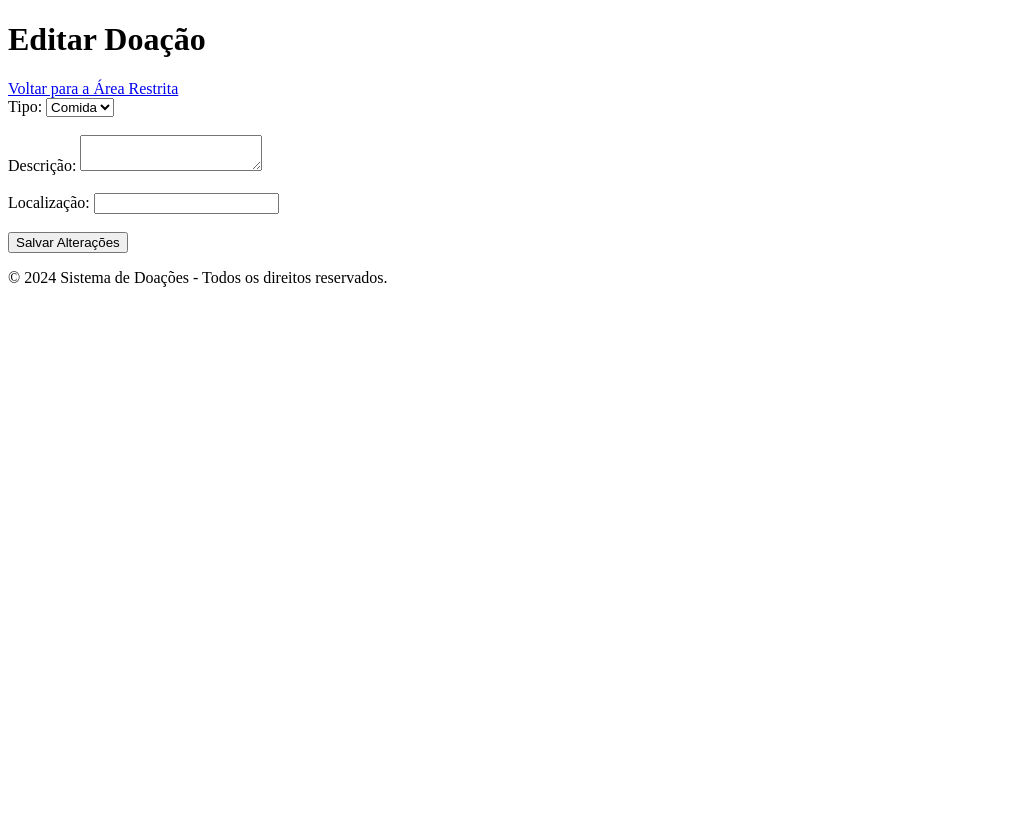
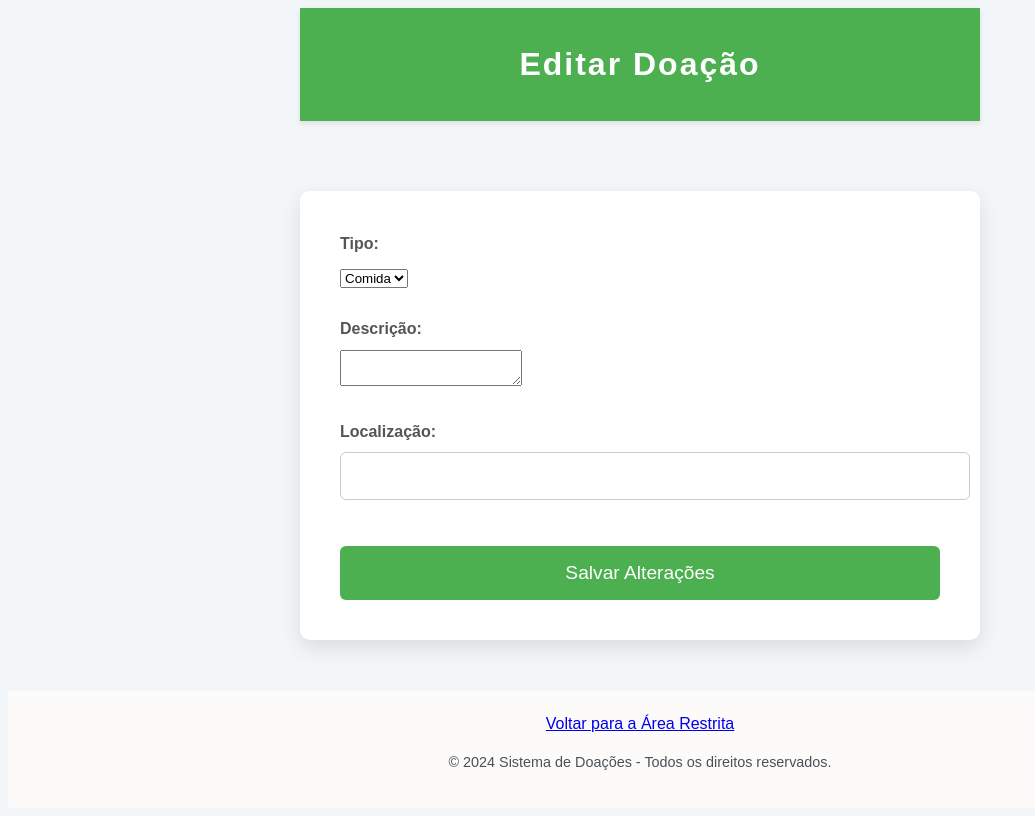
Before and after one commit to SenacProgSis/Projeto_Doa_Alimentos, a Flask app: page /editar_doacao/1 in a window 1280 px wide. Shown: the whole page, without its empty margins (0-1035 px from the left). Before the commit the page ends 287 px from the top, so only its background shows below. Run offline with Flask 3, Linux system fonts and the light colour scheme; a user stored in the database is signed in; data that the repository does not hold is empty; parts of the project's set-up code (start-up, migrations or seed data) failed here and were passed over; some libraries are stand-ins or nearby versions.

Commit message:
pag editar usuario e doação

```diff
--- /dev/null
+++ b/static/css/editar_usuario.css
@@ -0,0 +1,137 @@
+body {
+    font-family: Arial, sans-serif;
+    background-color: #f3f6f9;
+    color: #333;
+    line-height: 1.6;
+    display: flex;
+    flex-direction: column;
+    min-height: 100vh;
+    justify-content: space-between; /* Garante que o conteúdo seja distribuído corretamente */
+}
+
+/* Container comum para alinhar elementos */
+.container {
+    width: 100%;
+    max-width: 800px; /* Largura máxima do contêiner */
+    margin: 0 auto;
+    padding: 0 20px;
+}
+
+/* Cabeçalho */
+header {
+    background-color: #4caf50; /* Cor mais vibrante */
+    color: #fff;
+    padding: 10px 0;
+    text-align: center;
+    box-shadow: 0 2px 5px rgba(0, 0, 0, 0.1);
+    margin-bottom: 20px; /* Espaço de 20px entre o cabeçalho e o conteúdo */
+    width: 90%; /* Largura reduzida */
+    max-width: 680px; /* Largura máxima do cabeçalho */
+    margin-left: auto;
+    margin-right: auto;
+}
+
+header .container {
+    width: 100%;
+}
+
+header h1 {
+    font-size: 2rem;
+    letter-spacing: 2px;
+    font-weight: 700;
+    margin-bottom: 20px;
+}
+
+header a {
+    color: #fff;
+    text-decoration: none;
+    font-size: 1.1rem;
+    padding: 5px 15px;
+    background-color: #3c7a3f;
+    border-radius: 5px;
+    transition: background-color 0.3s ease;
+}
+
+header a:hover {
+    background-color: #91e287;
+}
+
+/* Estilo principal do formulário */
+main {
+    flex: 1;
+    display: flex;
+    justify-content: center;
+    align-items: center;
+    padding: 30px 0;
+}
+
+form {
+    background-color: #fff;
+    padding: 40px;
+    border-radius: 10px;
+    box-shadow: 0 8px 20px rgba(0, 0, 0, 0.1);
+    width: 100%;
+    max-width: 600px;
+    transition: transform 0.3s ease;
+}
+
+form:hover {
+    transform: scale(1.02); /* Efeito de escala suave ao passar o mouse */
+}
+
+form label {
+    display: block;
+    font-weight: 600;
+    margin-bottom: 8px;
+    color: #555;
+}
+
+form input {
+    width: 100%;
+    padding: 14px;
+    margin-bottom: 20px;
+    border: 1px solid #ccc;
+    border-radius: 6px;
+    font-size: 1rem;
+    color: #333;
+    transition: border-color 0.3s ease;
+}
+
+form input:focus {
+    outline: none;
+    border-color: #4caf50;
+    box-shadow: 0 0 8px rgba(76, 175, 80, 0.2);
+}
+
+form button {
+    width: 100%;
+    padding: 16px;
+    background-color: #4caf50;
+    color: #fff;
+    font-size: 1.2rem;
+    border: none;
+    border-radius: 6px;
+    cursor: pointer;
+    transition: background-color 0.3s ease;
+}
+
+form button:hover {
+    background-color: #20db0fc7;
+}
+
+form button:active {
+    background-color: #46e94e;
+}
+
+/* Rodapé */
+footer {
+    background-color: #fdfafa;
+    color: #485258;
+    text-align: center;
+    padding: 20px;
+    margin-top: auto;
+}
+
+footer p {
+    font-size: 0.9rem;
+}
--- a/templates/editar_doacao.html
+++ b/templates/editar_doacao.html
@@ -3,12 +3,12 @@
 <head>
     <meta charset="UTF-8">
     <meta name="viewport" content="width=device-width, initial-scale=1.0">
+    <link rel="stylesheet" href="/static/css/editar_usuario.css">
     <title>Editar Doação</title>
 </head>
 <body>
     <header>
         <h1>Editar Doação</h1>
-        <a href="/area_restrita">Voltar para a Área Restrita</a>
     </header>
 
     <main>
@@ -31,6 +31,7 @@
     </main>
 
     <footer>
+        <a href="/area_restrita">Voltar para a Área Restrita</a>
         <p>© 2024 Sistema de Doações - Todos os direitos reservados.</p>
     </footer>
 </body>
--- a/templates/editar_usuario.html
+++ b/templates/editar_usuario.html
@@ -3,12 +3,12 @@
 <head>
     <meta charset="UTF-8">
     <meta name="viewport" content="width=device-width, initial-scale=1.0">
+    <link rel="stylesheet" href="/static/css/editar_doacao.css">
     <title>Editar Usuário</title>
 </head>
 <body>
     <header>
         <h1>Editar Usuário</h1>
-        <a href="/area_restrita">Voltar para a Área Restrita</a>
     </header>
 
     <main>
@@ -30,6 +30,7 @@
     </main>
 
     <footer>
+        <a href="/area_restrita">Voltar para a Área Restrita</a>
         <p>© 2024 Sistema de Doações - Todos os direitos reservados.</p>
     </footer>
 </body>
```
Also changed, not shown: static/css/editar_doacao.css (added, +141 -0 lines).
